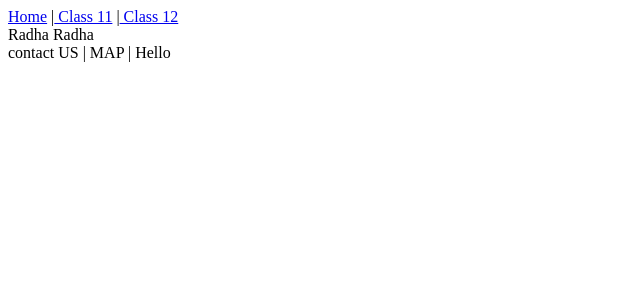
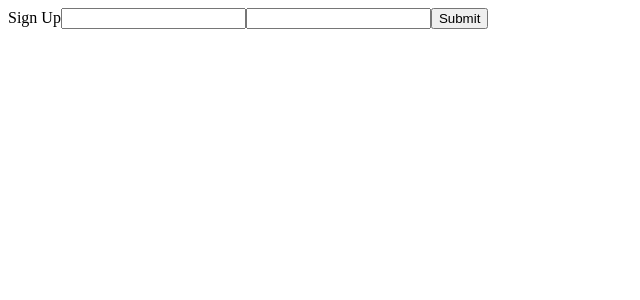
Before and after one commit to Rishi-Mohan/Dev, a React (Vite) app in the folder week10-routing/: page / in a window 1280 px wide. Shown: the top 300 px of the page, without its empty margins (0-640 px from the left). Built offline with nearby package versions, Linux system fonts and the light colour scheme.

Commit message:
useCase1

```diff
--- a/week10-routing/src/App.jsx
+++ b/week10-routing/src/App.jsx
@@ -1,91 +1,28 @@
-import {
-  BrowserRouter,
-  Route,
-  Routes,
-  Link,
-  useNavigate,
-  Outlet,
-} from "react-router-dom";
-
 function App() {
+  function focusOnInput() {
+    document.getElementById("name").focus();
+  }
   return (
     <div>
-      <BrowserRouter>
-        <Routes>
-          <Route path="/" element={<Layout />}>
-            <Route path="/" element={<Landing />} />
-            <Route path="/neet/class11" element={<Class11 />} />
-            <Route path="/neet/class12" element={<Class12 />} />
-            <Route path="/neet/class13" element={<Class13 />} />
-            <Route path="/neet/class10" element={<Class10 />} />
-            <Route path="*" element={<ErrorPage />} />
-          </Route>
-        </Routes>
-      </BrowserRouter>
+      Sign Up
+      <input id="name" type={"text"}></input>
+      <input type={"password"}></input>
+      <button onClick={focusOnInput}>Submit</button>
     </div>
   );
 }
 
-function Header() {
-  return (
-    <div>
-      <Link to="/">Home</Link> |<Link to="/neet/class11"> Class 11</Link> |
-      <Link to="/neet/class12"> Class 12</Link>
-    </div>
-  );
-}
+export default App;
 
-function Footer() {
-  return <div>contact US | MAP | Hello</div>;
-}
+/*
+UseCase1 : From console try to move the cursor to the first text box when someone clicked on the submit button.
+--------
 
-function Layout() {
-  return (
-    <div>
-      <Header />
-      <Outlet />
-      <Footer />
-    </div>
-  );
-}
+As we are doing it on console so we have to apply timeout of 3 sec.
+But if we go by the code then directly based on the ID we can manipulate the DOM element.
 
-function ErrorPage() {
-  return <div>No page found!</div>;
-}
+window.setTimeout(function(){
+  document.getElementById("name").focus()
+}, 3000);
 
-function Class11Program() {
-  return <div>NEET programs for Class 11th</div>;
-}
-
-function Landing() {
-  return <div>Radha Radha</div>;
-}
-
-function Class11() {
-  return <div>class 11 content</div>;
-}
-
-function Class12() {
-  const navigate = useNavigate();
-
-  function redirectpage() {
-    navigate("/");
-  }
-
-  return (
-    <div>
-      class 12 content
-      <button onClick={redirectpage}>go to landing page</button>
-    </div>
-  );
-}
-
-function Class13() {
-  return <div>class 13 content</div>;
-}
-
-function Class10() {
-  return <div>class 10 content</div>;
-}
-
-export default App;
+*/
```
